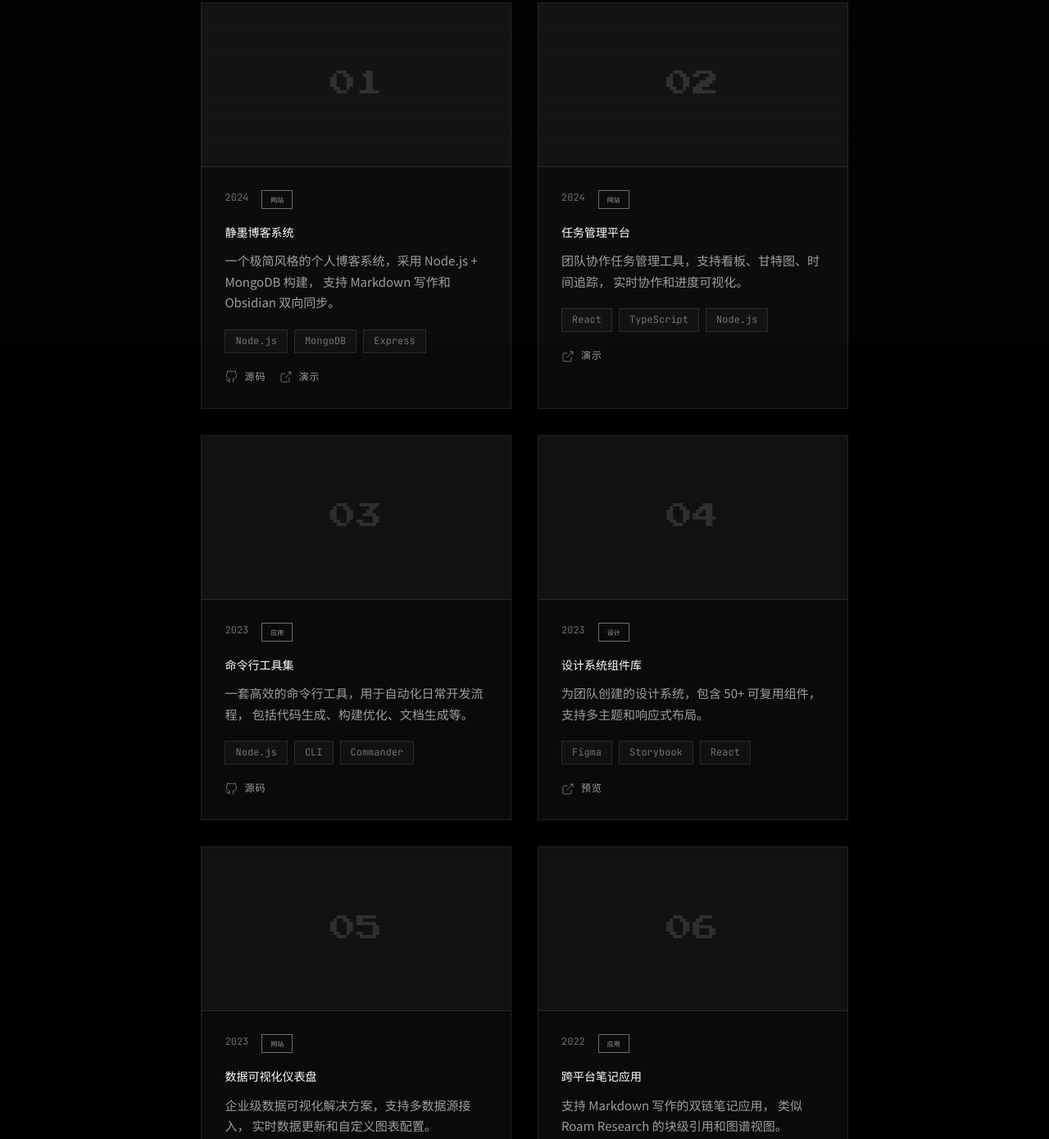
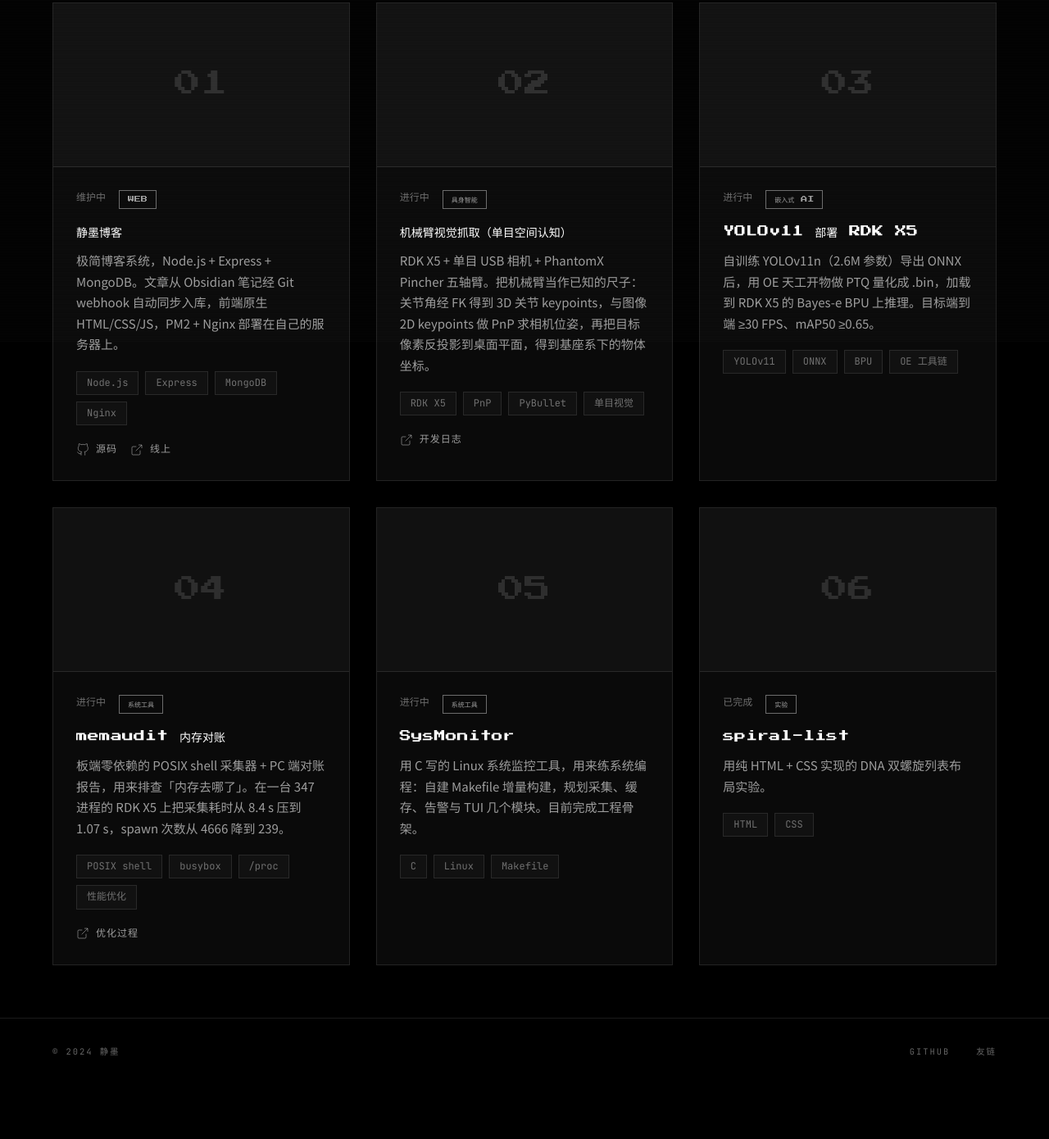
Before and after one commit to Mar14z/blog, a website: page views/portfolio.html in a window 1280 px wide. Shown: the part 383-1773 px from the top of the page at 82% size. After the commit the page ends 1707 px from the top, so only its background shows below. Drawn offline with Linux system fonts and the light colour scheme; a web font is replaced by a local one.

Commit message:
content(portfolio): 用真实项目替换作品集中的虚构项目
- 六个真实项目：静墨博客、机械臂视觉抓取（单目空间认知）、
  YOLOv11 部署 RDK X5、memaudit 内存对账、SysMonitor、spiral-list
- 移除任务管理平台、命令行工具集、设计系统组件库、
  数据可视化仪表盘、跨平台笔记应用五个虚构条目
- 分类改为 Web / 嵌入式 / 工具 / 实验
- 年份位改用项目状态（维护中/进行中/已完成）
- 只保留可核实的链接：博客源码与线上、机械臂开发日志、memaudit 优化过程；
  没有仓库的项目不放空链接

```diff
--- a/views/portfolio.html
+++ b/views/portfolio.html
@@ -38,14 +38,15 @@
     <main class="page-content">
         <header class="page-header">
             <h1 class="page-title">作品集</h1>
-            <p class="page-subtitle">精选项目作品</p>
+            <p class="page-subtitle">在做的项目与当前进展</p>
         </header>
 
         <div class="portfolio-filters">
             <button class="filter-btn active" data-filter="all">全部</button>
-            <button class="filter-btn" data-filter="web">网站</button>
-            <button class="filter-btn" data-filter="app">应用</button>
-            <button class="filter-btn" data-filter="design">设计</button>
+            <button class="filter-btn" data-filter="web">Web</button>
+            <button class="filter-btn" data-filter="embedded">嵌入式</button>
+            <button class="filter-btn" data-filter="tool">工具</button>
+            <button class="filter-btn" data-filter="lab">实验</button>
         </div>
 
         <div class="portfolio-grid" id="portfolioGrid">
@@ -55,194 +56,160 @@
                 </div>
                 <div class="project-info">
                     <div class="project-meta">
-                        <span class="project-year">2024</span>
-                        <span class="project-type">网站</span>
+                        <span class="project-year">维护中</span>
+                        <span class="project-type">Web</span>
                     </div>
-                    <h3 class="project-title">静墨博客系统</h3>
+                    <h3 class="project-title">静墨博客</h3>
                     <p class="project-description">
-                        一个极简风格的个人博客系统，采用 Node.js + MongoDB 构建，
-                        支持 Markdown 写作和 Obsidian 双向同步。
+                        极简博客系统，Node.js + Express + MongoDB。文章从 Obsidian 笔记经 Git webhook 自动同步入库，前端原生 HTML/CSS/JS，PM2 + Nginx 部署在自己的服务器上。
                     </p>
                     <div class="project-tags">
                         <span class="project-tag">Node.js</span>
+                        <span class="project-tag">Express</span>
                         <span class="project-tag">MongoDB</span>
-                        <span class="project-tag">Express</span>
+                        <span class="project-tag">Nginx</span>
                     </div>
                     <div class="project-links">
-                        <a href="https://github.com/Mar14z/blog" target="_blank" class="project-link">
+                        <a href="https://github.com/Mar14z/blog" target="_blank" rel="noopener noreferrer" class="project-link">
                             <svg viewBox="0 0 24 24" fill="none" stroke="currentColor">
                                 <path d="M9 19c-5 1.5-5-2.5-7-3m14 6v-3.87a3.37 3.37 0 0 0-.94-2.61c3.14-.35 6.44-1.54 6.44-7A5.44 5.44 0 0 0 20 4.77 5.07 5.07 0 0 0 19.91 1S18.73.65 16 2.48a13.38 13.38 0 0 0-7 0C6.27.65 5.09 1 5.09 1A5.07 5.07 0 0 0 5 4.77a5.44 5.44 0 0 0-1.5 3.78c0 5.42 3.3 6.61 6.44 7A3.37 3.37 0 0 0 9 18.13V22"/>
                             </svg>
                             源码
                         </a>
-                        <a href="#" class="project-link">
+                        <a href="https://mar14z.xyz" target="_blank" rel="noopener noreferrer" class="project-link">
                             <svg viewBox="0 0 24 24" fill="none" stroke="currentColor">
-                                <path d="M18 13v6a2 2 0 0 1-2 2H5a2 2 0 0 1-2-2V8a2 2 0 0 1 2-2h6"/>
-                                <polyline points="15 3 21 3 21 9"/>
-                                <line x1="10" y1="14" x2="21" y2="3"/>
+                                <path d="M18 13v6a2 2 0 0 1-2 2H5a2 2 0 0 1-2-2V8a2 2 0 0 1 2-2h6"/><polyline points="15 3 21 3 21 9"/><line x1="10" y1="14" x2="21" y2="3"/>
                             </svg>
-                            演示
+                            线上
                         </a>
                     </div>
                 </div>
             </article>
 
-            <article class="project-card" data-category="web">
+            <article class="project-card" data-category="embedded">
                 <div class="project-cover">
                     <div class="project-placeholder">02</div>
                 </div>
                 <div class="project-info">
                     <div class="project-meta">
-                        <span class="project-year">2024</span>
-                        <span class="project-type">网站</span>
+                        <span class="project-year">进行中</span>
+                        <span class="project-type">具身智能</span>
                     </div>
-                    <h3 class="project-title">任务管理平台</h3>
+                    <h3 class="project-title">机械臂视觉抓取（单目空间认知）</h3>
                     <p class="project-description">
-                        团队协作任务管理工具，支持看板、甘特图、时间追踪，
-                        实时协作和进度可视化。
+                        RDK X5 + 单目 USB 相机 + PhantomX Pincher 五轴臂。把机械臂当作已知的尺子：关节角经 FK 得到 3D 关节 keypoints，与图像 2D keypoints 做 PnP 求相机位姿，再把目标像素反投影到桌面平面，得到基座系下的物体坐标。
                     </p>
                     <div class="project-tags">
-                        <span class="project-tag">React</span>
-                        <span class="project-tag">TypeScript</span>
-                        <span class="project-tag">Node.js</span>
+                        <span class="project-tag">RDK X5</span>
+                        <span class="project-tag">PnP</span>
+                        <span class="project-tag">PyBullet</span>
+                        <span class="project-tag">单目视觉</span>
                     </div>
                     <div class="project-links">
-                        <a href="#" class="project-link">
+                        <a href="/article?slug=spatial-reach-devlog-01" class="project-link">
                             <svg viewBox="0 0 24 24" fill="none" stroke="currentColor">
-                                <path d="M18 13v6a2 2 0 0 1-2 2H5a2 2 0 0 1-2-2V8a2 2 0 0 1 2-2h6"/>
-                                <polyline points="15 3 21 3 21 9"/>
-                                <line x1="10" y1="14" x2="21" y2="3"/>
+                                <path d="M18 13v6a2 2 0 0 1-2 2H5a2 2 0 0 1-2-2V8a2 2 0 0 1 2-2h6"/><polyline points="15 3 21 3 21 9"/><line x1="10" y1="14" x2="21" y2="3"/>
                             </svg>
-                            演示
+                            开发日志
                         </a>
                     </div>
                 </div>
             </article>
 
-            <article class="project-card" data-category="app">
+            <article class="project-card" data-category="embedded">
                 <div class="project-cover">
                     <div class="project-placeholder">03</div>
                 </div>
                 <div class="project-info">
                     <div class="project-meta">
-                        <span class="project-year">2023</span>
-                        <span class="project-type">应用</span>
+                        <span class="project-year">进行中</span>
+                        <span class="project-type">嵌入式 AI</span>
                     </div>
-                    <h3 class="project-title">命令行工具集</h3>
+                    <h3 class="project-title">YOLOv11 部署 RDK X5</h3>
                     <p class="project-description">
-                        一套高效的命令行工具，用于自动化日常开发流程，
-                        包括代码生成、构建优化、文档生成等。
+                        自训练 YOLOv11n（2.6M 参数）导出 ONNX 后，用 OE 天工开物做 PTQ 量化成 .bin，加载到 RDK X5 的 Bayes-e BPU 上推理。目标端到端 ≥30 FPS、mAP50 ≥0.65。
                     </p>
                     <div class="project-tags">
-                        <span class="project-tag">Node.js</span>
-                        <span class="project-tag">CLI</span>
-                        <span class="project-tag">Commander</span>
+                        <span class="project-tag">YOLOv11</span>
+                        <span class="project-tag">ONNX</span>
+                        <span class="project-tag">BPU</span>
+                        <span class="project-tag">OE 工具链</span>
+                    </div>
+                </div>
+            </article>
+
+            <article class="project-card" data-category="tool">
+                <div class="project-cover">
+                    <div class="project-placeholder">04</div>
+                </div>
+                <div class="project-info">
+                    <div class="project-meta">
+                        <span class="project-year">进行中</span>
+                        <span class="project-type">系统工具</span>
+                    </div>
+                    <h3 class="project-title">memaudit 内存对账</h3>
+                    <p class="project-description">
+                        板端零依赖的 POSIX shell 采集器 + PC 端对账报告，用来排查「内存去哪了」。在一台 347 进程的 RDK X5 上把采集耗时从 8.4 s 压到 1.07 s，spawn 次数从 4666 降到 239。
+                    </p>
+                    <div class="project-tags">
+                        <span class="project-tag">POSIX shell</span>
+                        <span class="project-tag">busybox</span>
+                        <span class="project-tag">/proc</span>
+                        <span class="project-tag">性能优化</span>
                     </div>
                     <div class="project-links">
-                        <a href="https://github.com/Mar14z/cli-tools" target="_blank" class="project-link">
+                        <a href="/article?slug=spawn-is-the-bottleneck" class="project-link">
                             <svg viewBox="0 0 24 24" fill="none" stroke="currentColor">
-                                <path d="M9 19c-5 1.5-5-2.5-7-3m14 6v-3.87a3.37 3.37 0 0 0-.94-2.61c3.14-.35 6.44-1.54 6.44-7A5.44 5.44 0 0 0 20 4.77 5.07 5.07 0 0 0 19.91 1S18.73.65 16 2.48a13.38 13.38 0 0 0-7 0C6.27.65 5.09 1 5.09 1A5.07 5.07 0 0 0 5 4.77a5.44 5.44 0 0 0-1.5 3.78c0 5.42 3.3 6.61 6.44 7A3.37 3.37 0 0 0 9 18.13V22"/>
+                                <path d="M18 13v6a2 2 0 0 1-2 2H5a2 2 0 0 1-2-2V8a2 2 0 0 1 2-2h6"/><polyline points="15 3 21 3 21 9"/><line x1="10" y1="14" x2="21" y2="3"/>
                             </svg>
-                            源码
+                            优化过程
                         </a>
                     </div>
                 </div>
             </article>
 
-            <article class="project-card" data-category="design">
-                <div class="project-cover">
-                    <div class="project-placeholder">04</div>
-                </div>
-                <div class="project-info">
-                    <div class="project-meta">
-                        <span class="project-year">2023</span>
-                        <span class="project-type">设计</span>
-                    </div>
-                    <h3 class="project-title">设计系统组件库</h3>
-                    <p class="project-description">
-                        为团队创建的设计系统，包含 50+ 可复用组件，
-                        支持多主题和响应式布局。
-                    </p>
-                    <div class="project-tags">
-                        <span class="project-tag">Figma</span>
-                        <span class="project-tag">Storybook</span>
-                        <span class="project-tag">React</span>
-                    </div>
-                    <div class="project-links">
-                        <a href="#" class="project-link">
-                            <svg viewBox="0 0 24 24" fill="none" stroke="currentColor">
-                                <path d="M18 13v6a2 2 0 0 1-2 2H5a2 2 0 0 1-2-2V8a2 2 0 0 1 2-2h6"/>
-                                <polyline points="15 3 21 3 21 9"/>
-                                <line x1="10" y1="14" x2="21" y2="3"/>
-                            </svg>
-                            预览
-                        </a>
-                    </div>
-                </div>
-            </article>
-
-            <article class="project-card" data-category="web">
+            <article class="project-card" data-category="tool">
                 <div class="project-cover">
                     <div class="project-placeholder">05</div>
                 </div>
                 <div class="project-info">
                     <div class="project-meta">
-                        <span class="project-year">2023</span>
-                        <span class="project-type">网站</span>
+                        <span class="project-year">进行中</span>
+                        <span class="project-type">系统工具</span>
                     </div>
-                    <h3 class="project-title">数据可视化仪表盘</h3>
+                    <h3 class="project-title">SysMonitor</h3>
                     <p class="project-description">
-                        企业级数据可视化解决方案，支持多数据源接入，
-                        实时数据更新和自定义图表配置。
+                        用 C 写的 Linux 系统监控工具，用来练系统编程：自建 Makefile 增量构建，规划采集、缓存、告警与 TUI 几个模块。目前完成工程骨架。
                     </p>
                     <div class="project-tags">
-                        <span class="project-tag">Vue.js</span>
-                        <span class="project-tag">D3.js</span>
-                        <span class="project-tag">ECharts</span>
-                    </div>
-                    <div class="project-links">
-                        <a href="#" class="project-link">
-                            <svg viewBox="0 0 24 24" fill="none" stroke="currentColor">
-                                <path d="M18 13v6a2 2 0 0 1-2 2H5a2 2 0 0 1-2-2V8a2 2 0 0 1 2-2h6"/>
-                                <polyline points="15 3 21 3 21 9"/>
-                                <line x1="10" y1="14" x2="21" y2="3"/>
-                            </svg>
-                            演示
-                        </a>
+                        <span class="project-tag">C</span>
+                        <span class="project-tag">Linux</span>
+                        <span class="project-tag">Makefile</span>
                     </div>
                 </div>
             </article>
 
-            <article class="project-card" data-category="app">
+            <article class="project-card" data-category="lab">
                 <div class="project-cover">
                     <div class="project-placeholder">06</div>
                 </div>
                 <div class="project-info">
                     <div class="project-meta">
-                        <span class="project-year">2022</span>
-                        <span class="project-type">应用</span>
+                        <span class="project-year">已完成</span>
+                        <span class="project-type">实验</span>
                     </div>
-                    <h3 class="project-title">跨平台笔记应用</h3>
+                    <h3 class="project-title">spiral-list</h3>
                     <p class="project-description">
-                        支持 Markdown 写作的双链笔记应用，
-                        类似 Roam Research 的块级引用和图谱视图。
+                        用纯 HTML + CSS 实现的 DNA 双螺旋列表布局实验。
                     </p>
                     <div class="project-tags">
-                        <span class="project-tag">Electron</span>
-                        <span class="project-tag">React</span>
-                        <span class="project-tag">SQLite</span>
-                    </div>
-                    <div class="project-links">
-                        <a href="https://github.com/Mar14z/notes-app" target="_blank" rel="noopener noreferrer" class="project-link">
-                            <svg viewBox="0 0 24 24" fill="none" stroke="currentColor">
-                                <path d="M9 19c-5 1.5-5-2.5-7-3m14 6v-3.87a3.37 3.37 0 0 0-.94-2.61c3.14-.35 6.44-1.54 6.44-7A5.44 5.44 0 0 0 20 4.77 5.07 5.07 0 0 0 19.91 1S18.73.65 16 2.48a13.38 13.38 0 0 0-7 0C6.27.65 5.09 1 5.09 1A5.07 5.07 0 0 0 5 4.77a5.44 5.44 0 0 0-1.5 3.78c0 5.42 3.3 6.61 6.44 7A3.37 3.37 0 0 0 9 18.13V22"/>
-                            </svg>
-                            源码
-                        </a>
+                        <span class="project-tag">HTML</span>
+                        <span class="project-tag">CSS</span>
                     </div>
                 </div>
             </article>
         </div>
+
     </main>
 
     <footer class="footer">
```
